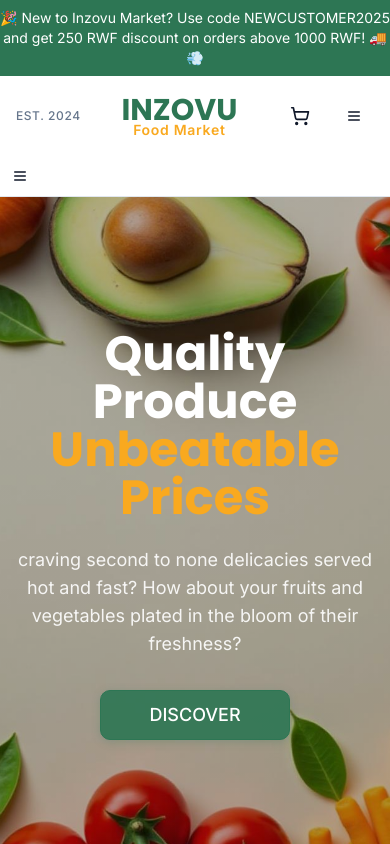
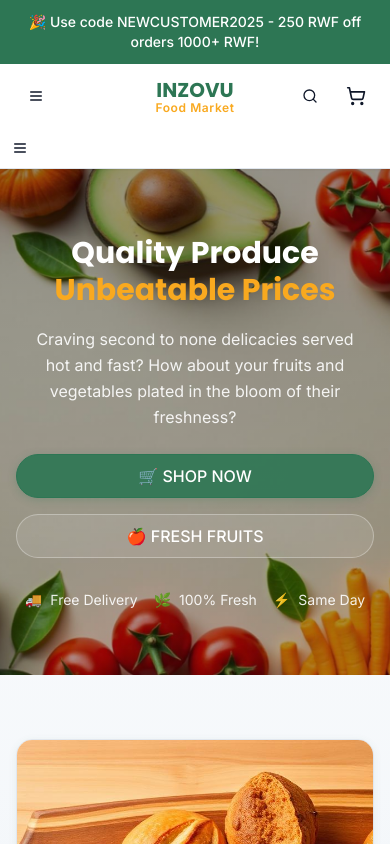
Before and after one commit to rommygd/inzovu-app, a React (Vite) app: page / in a window 390 px wide. Shown: the top 844 px of the page. Built offline with nearby package versions, Linux system fonts and the light colour scheme.

Commit message:
Refine mobile responsiveness and attractiveness
Enhance the mobile user experience and overall visual appeal of the e-commerce app. This includes further improvements to responsiveness across various screen sizes and adjustments to design elements to increase client attractiveness.

```diff
--- a/src/components/home/Hero.tsx
+++ b/src/components/home/Hero.tsx
@@ -5,27 +5,48 @@ import { Link } from "react-router-dom";
 export default function Hero() {
   return (
     <section
-      className="relative h-[80vh] flex items-center justify-center text-center overflow-hidden"
+      className="relative h-[60vh] sm:h-[70vh] md:h-[80vh] flex items-center justify-center text-center overflow-hidden"
       style={{
-        backgroundImage: `linear-gradient(rgba(0, 0, 0, 0.3), rgba(0, 0, 0, 0.3)), url(${heroBackground})`,
+        backgroundImage: `linear-gradient(rgba(0, 0, 0, 0.4), rgba(0, 0, 0, 0.3)), url(${heroBackground})`,
         backgroundSize: 'cover',
         backgroundPosition: 'center',
         backgroundRepeat: 'no-repeat'
       }}
     >
-      <div className="container mx-auto px-4 relative z-10">
-        <div className="max-w-3xl mx-auto text-white">
-          <h1 className="font-display text-5xl md:text-7xl font-bold mb-6">
-            Quality Produce <br/>
-            <span className="text-accent">Unbeatable Prices</span>
+      <div className="container mx-auto px-4 sm:px-6 relative z-10">
+        <div className="max-w-4xl mx-auto text-white">
+          <h1 className="font-display text-3xl sm:text-4xl md:text-6xl lg:text-7xl font-bold mb-4 sm:mb-6 leading-tight">
+            Quality Produce <br className="hidden sm:block"/>
+            <span className="text-accent block sm:inline"> Unbeatable Prices</span>
           </h1>
-          <p className="text-lg md:text-xl mb-8 max-w-2xl mx-auto opacity-90">
-            craving second to none delicacies served hot and fast? How about your fruits and vegetables plated in the bloom of their freshness?
+          <p className="text-base sm:text-lg md:text-xl mb-6 sm:mb-8 max-w-2xl mx-auto opacity-90 leading-relaxed px-4 sm:px-0">
+            Craving second to none delicacies served hot and fast? How about your fruits and vegetables plated in the bloom of their freshness?
           </p>
 
-          <Button asChild size="lg" className="btn-hero text-lg px-12 py-6 bg-primary/90 hover:bg-primary">
-            <Link to="/shop">DISCOVER</Link>
-          </Button>
+          <div className="flex flex-col sm:flex-row gap-4 justify-center items-center">
+            <Button asChild size="lg" className="btn-hero text-base sm:text-lg px-8 sm:px-12 py-4 sm:py-6 bg-primary/90 hover:bg-primary w-full sm:w-auto rounded-full touch-manipulation active:scale-95 transition-all duration-300">
+              <Link to="/shop">🛒 SHOP NOW</Link>
+            </Button>
+            <Button asChild variant="outline" size="lg" className="text-base sm:text-lg px-8 sm:px-12 py-4 sm:py-6 bg-white/10 border-white/30 text-white hover:bg-white/20 w-full sm:w-auto rounded-full touch-manipulation active:scale-95 transition-all duration-300">
+              <Link to="/category/fruits">🍎 FRESH FRUITS</Link>
+            </Button>
+          </div>
+
+          {/* Mobile-friendly trust indicators */}
+          <div className="mt-8 sm:mt-12 flex flex-wrap justify-center gap-4 sm:gap-8 text-sm sm:text-base opacity-90">
+            <div className="flex items-center gap-2">
+              <span>🚚</span>
+              <span>Free Delivery</span>
+            </div>
+            <div className="flex items-center gap-2">
+              <span>🌿</span>
+              <span>100% Fresh</span>
+            </div>
+            <div className="flex items-center gap-2">
+              <span>⚡</span>
+              <span>Same Day</span>
+            </div>
+          </div>
         </div>
       </div>
     </section>
--- a/src/components/layout/Header.tsx
+++ b/src/components/layout/Header.tsx
@@ -40,30 +40,38 @@ export default function Header() {
   return (
     <>
       {/* Announcement Bar */}
-      <div className="bg-primary text-primary-foreground text-center py-2 text-sm">
-        🎉 New to Inzovu Market? Use code NEWCUSTOMER2025 and get 250 RWF discount on orders above 1000 RWF! 🚚💨
+      <div className="bg-primary text-primary-foreground text-center py-3 text-sm font-medium">
+        <div className="container mx-auto px-4">
+          <span className="hidden sm:inline">🎉 New to Inzovu Market? Use code NEWCUSTOMER2025 and get 250 RWF discount on orders above 1000 RWF! 🚚💨</span>
+          <span className="sm:hidden">🎉 Use code NEWCUSTOMER2025 - 250 RWF off orders 1000+ RWF!</span>
+        </div>
       </div>
 
-      <header className="sticky top-0 z-50 bg-background border-b">
+      <header className="sticky top-0 z-50 bg-background/95 backdrop-blur-md border-b shadow-sm">
         <div className="container mx-auto px-4">
-          {/* Top Header */}
-          <div className="flex items-center justify-between h-20">
-            <div className="flex items-center gap-4">
-              <span className="text-xs text-muted-foreground font-medium tracking-wider">EST. 2024</span>
+          {/* Mobile-First Top Header */}
+          <div className="flex items-center justify-between h-16 md:h-20">
+            {/* Left side - Logo centered on mobile */}
+            <div className="flex items-center gap-2 md:gap-4">
+              <MobileMenu />
+              <span className="hidden md:inline text-xs text-muted-foreground font-medium tracking-wider">EST. 2024</span>
             </div>
 
-            <Link to="/" className="flex flex-col items-center group">
-              <span className="font-display text-3xl font-bold text-primary group-hover:text-primary/80 transition-colors">INZOVU</span>
-              <span className="text-sm text-accent font-semibold -mt-2 tracking-wider">Food Market</span>
+            {/* Center Logo */}
+            <Link to="/" className="flex flex-col items-center group absolute left-1/2 transform -translate-x-1/2 md:relative md:left-auto md:transform-none">
+              <span className="font-display text-xl md:text-3xl font-bold text-primary group-hover:text-primary/80 transition-colors">INZOVU</span>
+              <span className="text-xs md:text-sm text-accent font-semibold -mt-1 md:-mt-2 tracking-wider">Food Market</span>
             </Link>
 
-            <div className="flex items-center gap-6">
+            {/* Right side - Actions */}
+            <div className="flex items-center gap-2 md:gap-6">
+              {/* Desktop Search */}
               <div className="hidden lg:flex relative">
                 <Search className="absolute left-4 top-1/2 transform -translate-y-1/2 h-4 w-4 text-muted-foreground" />
                 <Input
                   type="search"
                   placeholder="Search for products..."
-                  className="pl-11 w-80 h-11 bg-muted/30 border-muted-foreground/20 focus:bg-background"
+                  className="pl-11 w-80 h-11 bg-muted/30 border-muted-foreground/20 focus:bg-background transition-all focus:ring-2 focus:ring-primary/20"
                   onKeyDown={(e) => {
                     if (e.key === "Enter") {
                       const query = (e.target as HTMLInputElement).value;
@@ -74,22 +82,30 @@ export default function Header() {
                 <Button size="sm" className="ml-3 btn-hero h-11 px-6">Search</Button>
               </div>
 
-              <div className="flex items-center gap-3">
-                <Button variant="ghost" size="icon" className="hidden lg:flex hover:bg-muted/50">
+              {/* Mobile Search Icon */}
+              <Button variant="ghost" size="icon" className="lg:hidden h-10 w-10 hover:bg-muted/50 rounded-full">
+                <Search className="h-5 w-5" />
+              </Button>
+
+              {/* Desktop Actions */}
+              <div className="hidden lg:flex items-center gap-3">
+                <Button variant="ghost" size="icon" className="hover:bg-muted/50 rounded-full h-10 w-10">
                   <Heart className="h-5 w-5" />
                 </Button>
 
-                <div className="hidden lg:flex items-center gap-2 p-2 hover:bg-muted/50 rounded-lg transition-colors cursor-pointer">
+                <div className="flex items-center gap-2 p-2 hover:bg-muted/50 rounded-lg transition-colors cursor-pointer">
                   <User className="h-5 w-5" />
                   <div className="flex flex-col text-xs">
                     <span className="font-medium">My Account</span>
                     <span className="text-muted-foreground">Log In</span>
                   </div>
                 </div>
+              </div>
 
+              {/* Cart - Always visible */}
               <Link
                 to="/cart"
-                  className="relative p-3 hover:bg-muted/50 rounded-lg transition-colors flex items-center gap-2"
+                className="relative p-2 md:p-3 hover:bg-muted/50 rounded-full md:rounded-lg transition-colors flex items-center gap-2 touch-manipulation"
               >
                 <ShoppingCart className="h-5 w-5" />
                 <div className="hidden lg:flex flex-col text-xs">
@@ -97,21 +113,11 @@ export default function Header() {
                   <span className="text-primary font-semibold">RWF 0</span>
                 </div>
                 {cartCount > 0 && (
-                    <span className="absolute -top-1 -right-1 bg-primary text-primary-foreground text-xs rounded-full h-6 w-6 flex items-center justify-center font-bold">
-                      {cartCount}
+                  <span className="absolute -top-1 -right-1 bg-primary text-primary-foreground text-xs rounded-full h-5 w-5 md:h-6 md:w-6 flex items-center justify-center font-bold animate-pulse">
+                    {cartCount > 99 ? '99+' : cartCount}
                   </span>
                 )}
               </Link>
-
-                <Button
-                  variant="ghost"
-                  size="icon"
-                  className="lg:hidden"
-                  onClick={() => setShowMobileMenu(true)}
-                >
-                  <Menu className="h-6 w-6" />
-                </Button>
-              </div>
             </div>
           </div>
 
--- a/src/components/layout/MobileMenu.tsx
+++ b/src/components/layout/MobileMenu.tsx
@@ -44,27 +44,33 @@ export default function MobileMenu() {
   return (
     <Sheet>
       <SheetTrigger asChild>
-        <Button size="icon" variant="ghost" className="lg:hidden" aria-label="Open menu">
+        <Button size="icon" variant="ghost" className="lg:hidden h-10 w-10 hover:bg-muted/50 rounded-full touch-manipulation" aria-label="Open menu">
           <Menu className="h-6 w-6" />
         </Button>
       </SheetTrigger>
-      <SheetContent side="left" className="w-full max-w-sm p-0">
+      <SheetContent side="left" className="w-full max-w-sm p-0 bg-background/98 backdrop-blur-md">
         <div className="flex flex-col h-full">
-          <SheetHeader className="px-6 py-4 border-b">
-            <SheetTitle className="text-left">
-              <span className="font-display text-2xl font-bold text-primary">INZOVU</span>
-              <span className="text-sm text-accent font-semibold ml-1">Food Market</span>
+          {/* Enhanced Header */}
+          <SheetHeader className="px-6 py-6 border-b bg-gradient-to-r from-primary/5 to-accent/5">
+            <SheetTitle className="text-left flex items-center gap-3">
+              <div className="w-10 h-10 bg-primary/10 rounded-full flex items-center justify-center">
+                <span className="text-primary font-bold text-lg">I</span>
+              </div>
+              <div>
+                <span className="font-display text-2xl font-bold text-primary block">INZOVU</span>
+                <span className="text-sm text-accent font-semibold">Food Market</span>
+              </div>
             </SheetTitle>
           </SheetHeader>
 
-          {/* Mobile Search */}
-          <div className="px-6 py-4 border-b">
+          {/* Enhanced Mobile Search */}
+          <div className="px-6 py-5 border-b bg-muted/20">
             <div className="relative">
-              <Search className="absolute left-3 top-1/2 transform -translate-y-1/2 h-4 w-4 text-muted-foreground" />
+              <Search className="absolute left-4 top-1/2 transform -translate-y-1/2 h-5 w-5 text-muted-foreground" />
               <Input
                 type="search"
-                placeholder="Search products..."
-                className="pl-9"
+                placeholder="Search for fresh products..."
+                className="pl-12 h-12 text-base bg-background border-2 border-muted-foreground/20 focus:border-primary/50 rounded-xl transition-all"
                 onKeyDown={(e) => {
                   if (e.key === "Enter") {
                     const query = (e.target as HTMLInputElement).value;
@@ -77,94 +83,117 @@ export default function MobileMenu() {
 
           <div className="flex-1 overflow-y-auto">
             <nav className="px-6 py-4 space-y-2">
-              {/* Quick Actions */}
-              <div className="grid grid-cols-3 gap-3 mb-6">
-                <Link to="/cart" className="flex flex-col items-center gap-2 p-3 rounded-lg bg-muted/30 hover:bg-muted/50 transition-colors">
-                  <div className="relative">
-                    <ShoppingCart className="h-5 w-5" />
+              {/* Enhanced Quick Actions */}
+              <div className="grid grid-cols-3 gap-4 mb-8">
+                <Link to="/cart" className="flex flex-col items-center gap-3 p-4 rounded-2xl bg-gradient-to-br from-primary/10 to-primary/5 hover:from-primary/20 hover:to-primary/10 transition-all duration-300 border border-primary/10 hover:border-primary/20 touch-manipulation active:scale-95">
+                  <div className="relative w-12 h-12 bg-primary/10 rounded-full flex items-center justify-center">
+                    <ShoppingCart className="h-6 w-6 text-primary" />
                     {cartCount > 0 && (
-                      <span className="absolute -top-1 -right-1 bg-primary text-primary-foreground text-xs rounded-full h-4 w-4 flex items-center justify-center">
-                        {cartCount}
+                      <span className="absolute -top-1 -right-1 bg-primary text-primary-foreground text-xs rounded-full h-5 w-5 flex items-center justify-center font-bold animate-bounce">
+                        {cartCount > 9 ? '9+' : cartCount}
                       </span>
                     )}
                   </div>
-                  <span className="text-xs font-medium">Cart</span>
+                  <span className="text-sm font-semibold text-primary">Cart</span>
                 </Link>
 
-                <div className="flex flex-col items-center gap-2 p-3 rounded-lg bg-muted/30 hover:bg-muted/50 transition-colors">
-                  <Heart className="h-5 w-5" />
-                  <span className="text-xs font-medium">Wishlist</span>
+                <div className="flex flex-col items-center gap-3 p-4 rounded-2xl bg-gradient-to-br from-accent/10 to-accent/5 hover:from-accent/20 hover:to-accent/10 transition-all duration-300 border border-accent/10 hover:border-accent/20 touch-manipulation active:scale-95 cursor-pointer">
+                  <div className="w-12 h-12 bg-accent/10 rounded-full flex items-center justify-center">
+                    <Heart className="h-6 w-6 text-accent" />
+                  </div>
+                  <span className="text-sm font-semibold text-accent">Wishlist</span>
                 </div>
 
-                <div className="flex flex-col items-center gap-2 p-3 rounded-lg bg-muted/30 hover:bg-muted/50 transition-colors">
-                  <User className="h-5 w-5" />
-                  <span className="text-xs font-medium">Account</span>
+                <div className="flex flex-col items-center gap-3 p-4 rounded-2xl bg-gradient-to-br from-muted/50 to-muted/20 hover:from-muted/70 hover:to-muted/40 transition-all duration-300 border border-muted-foreground/10 hover:border-muted-foreground/20 touch-manipulation active:scale-95 cursor-pointer">
+                  <div className="w-12 h-12 bg-muted/50 rounded-full flex items-center justify-center">
+                    <User className="h-6 w-6 text-foreground" />
+                  </div>
+                  <span className="text-sm font-semibold">Account</span>
                 </div>
               </div>
 
-              {/* Categories */}
+              {/* Enhanced Categories */}
               <Accordion type="single" collapsible className="w-full">
                 <AccordionItem value="categories" className="border-none">
-                  <AccordionTrigger className="text-lg font-semibold hover:no-underline py-3 px-0">
-                    Categories
+                  <AccordionTrigger className="text-xl font-bold hover:no-underline py-4 px-0 text-primary hover:text-primary/80">
+                    🍎 Shop Categories
                   </AccordionTrigger>
-                  <AccordionContent className="space-y-2 pt-2">
+                  <AccordionContent className="space-y-3 pt-2">
                     {categories.map((category) => (
                       <Link
                         key={category.slug}
                         to={`/category/${category.slug}`}
-                        className="flex items-center gap-3 p-3 rounded-lg hover:bg-muted/50 transition-colors"
+                        className="flex items-center gap-4 p-4 rounded-2xl bg-gradient-to-r from-muted/30 to-muted/10 hover:from-muted/50 hover:to-muted/30 transition-all duration-300 border border-muted-foreground/10 hover:border-muted-foreground/20 touch-manipulation active:scale-98"
                       >
-                        <img
-                          src={category.image}
-                          alt={category.title}
-                          className="w-10 h-10 rounded object-cover"
-                        />
-                        <span className="font-medium">{category.title}</span>
-                        <ChevronRight className="h-4 w-4 ml-auto text-muted-foreground" />
+                        <div className="w-14 h-14 rounded-2xl overflow-hidden border-2 border-white shadow-md">
+                          <img
+                            src={category.image}
+                            alt={category.title}
+                            className="w-full h-full object-cover hover:scale-110 transition-transform duration-300"
+                            loading="lazy"
+                          />
+                        </div>
+                        <div className="flex-1">
+                          <span className="font-semibold text-base text-foreground">{category.title}</span>
+                          <p className="text-sm text-muted-foreground">Fresh & Premium</p>
+                        </div>
+                        <ChevronRight className="h-5 w-5 text-primary transition-transform group-hover:translate-x-1" />
                       </Link>
                     ))}
                   </AccordionContent>
                 </AccordionItem>
               </Accordion>
 
-              {/* Main Navigation */}
-              <div className="space-y-2 pt-4">
-                <h3 className="text-lg font-semibold mb-3">Shop</h3>
+              {/* Enhanced Main Navigation */}
+              <div className="space-y-3 pt-6">
+                <h3 className="text-lg font-bold mb-4 text-primary flex items-center gap-2">
+                  🛒 Quick Shop
+                </h3>
                 {mainCategories.map((item) => (
                   <Link
                     key={item.name}
                     to={item.href}
-                    className="flex items-center justify-between p-3 rounded-lg hover:bg-muted/50 transition-colors"
+                    className="flex items-center justify-between p-4 rounded-2xl bg-gradient-to-r from-background to-muted/20 hover:from-primary/5 hover:to-primary/10 transition-all duration-300 border border-muted-foreground/10 hover:border-primary/20 touch-manipulation active:scale-98"
                   >
-                    <span className="font-medium">{item.name}</span>
-                    <ChevronRight className="h-4 w-4 text-muted-foreground" />
+                    <span className="font-semibold text-base">{item.name}</span>
+                    <ChevronRight className="h-5 w-5 text-primary transition-transform hover:translate-x-1" />
                   </Link>
                 ))}
               </div>
 
-              {/* Additional Menus */}
-              <div className="space-y-2 pt-4 border-t border-border/50">
-                <h3 className="text-lg font-semibold mb-3">More</h3>
+              {/* Enhanced Additional Menus */}
+              <div className="space-y-3 pt-6 border-t border-border/30">
+                <h3 className="text-lg font-bold mb-4 text-accent flex items-center gap-2">
+                  ⭐ Discover More
+                </h3>
                 {additionalMenus.map((item) => (
                   <Link
                     key={item.name}
                     to={item.href}
-                    className="flex items-center justify-between p-3 rounded-lg hover:bg-muted/50 transition-colors"
+                    className="flex items-center justify-between p-4 rounded-2xl bg-gradient-to-r from-background to-accent/5 hover:from-accent/10 hover:to-accent/15 transition-all duration-300 border border-accent/10 hover:border-accent/20 touch-manipulation active:scale-98"
                   >
-                    <span className="font-medium">{item.name}</span>
-                    <ChevronRight className="h-4 w-4 text-muted-foreground" />
+                    <span className="font-semibold text-base">{item.name}</span>
+                    <ChevronRight className="h-5 w-5 text-accent transition-transform hover:translate-x-1" />
                   </Link>
                 ))}
               </div>
             </nav>
           </div>
 
-          {/* Footer */}
-          <div className="p-6 border-t bg-muted/20">
-            <Button className="w-full btn-hero">
-              🎁 Exclusive Deals !!
-            </Button>
+          {/* Enhanced Footer */}
+          <div className="p-6 border-t bg-gradient-to-r from-primary/5 to-accent/5 mt-auto">
+            <div className="space-y-4">
+              <Button className="w-full h-14 text-lg font-bold bg-gradient-to-r from-primary to-primary/80 hover:from-primary/90 hover:to-primary/70 shadow-lg hover:shadow-xl transition-all duration-300 rounded-2xl touch-manipulation active:scale-95">
+                🎁 Exclusive Deals & Offers!
+              </Button>
+              <div className="flex items-center justify-center gap-4 text-sm text-muted-foreground">
+                <span>📞 Support</span>
+                <span>•</span>
+                <span>🚚 Fast Delivery</span>
+                <span>•</span>
+                <span>💯 Fresh</span>
+              </div>
+            </div>
           </div>
         </div>
       </SheetContent>
--- a/src/index.css
+++ b/src/index.css
@@ -138,4 +138,9 @@
   .hover-scale { transition: transform 200ms ease; }
   .hover-scale:hover { transform: scale(1.03); }
   .pulse { animation: pulse 2s cubic-bezier(0.4,0,0.6,1) infinite; }
+
+  /* Mobile-specific utilities */
+  .touch-manipulation { touch-action: manipulation; }
+  .active\:scale-95:active { transform: scale(0.95); }
+  .active\:scale-98:active { transform: scale(0.98); }
 }
```
Lines whose indentation alone changed are shown as unchanged.
